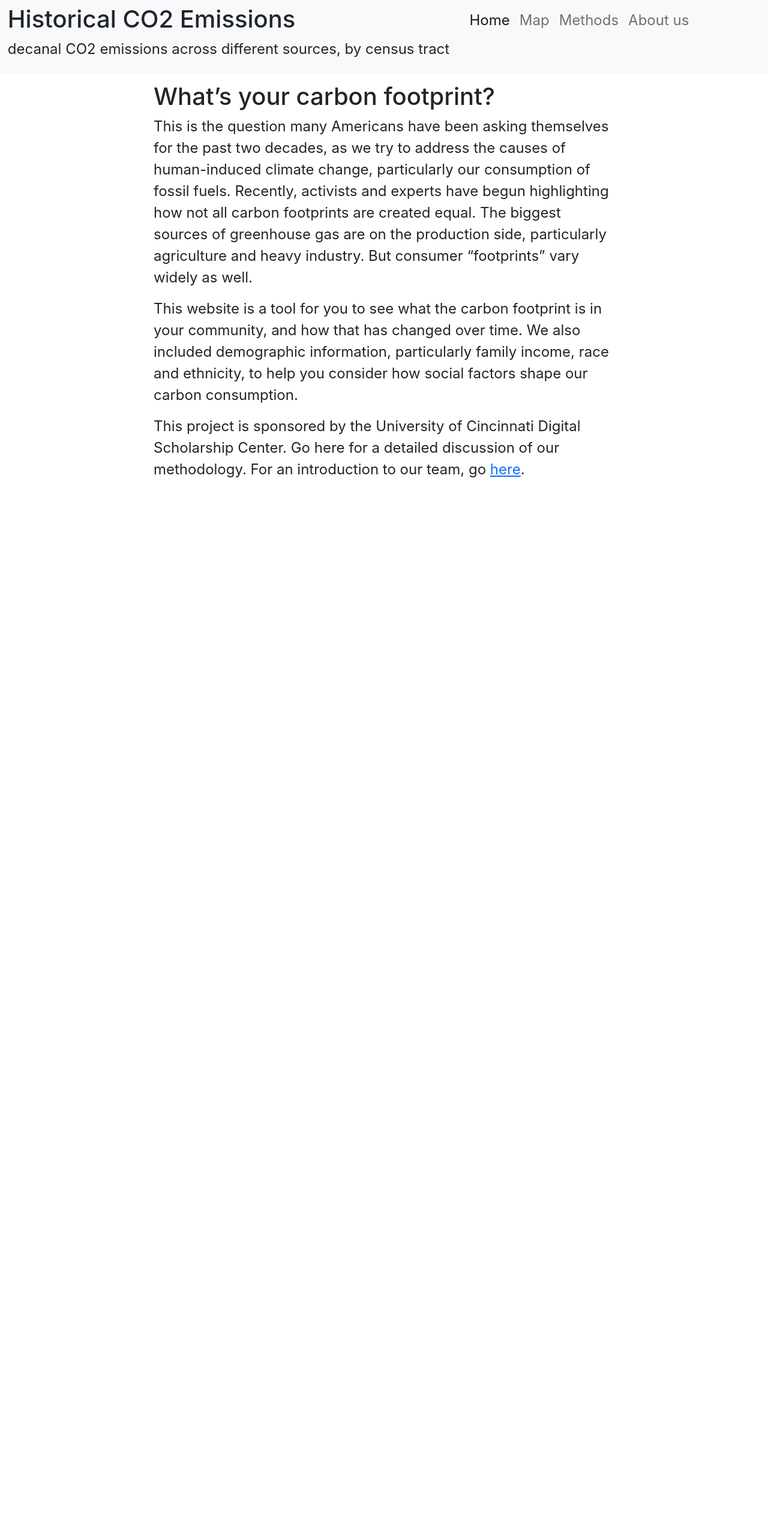
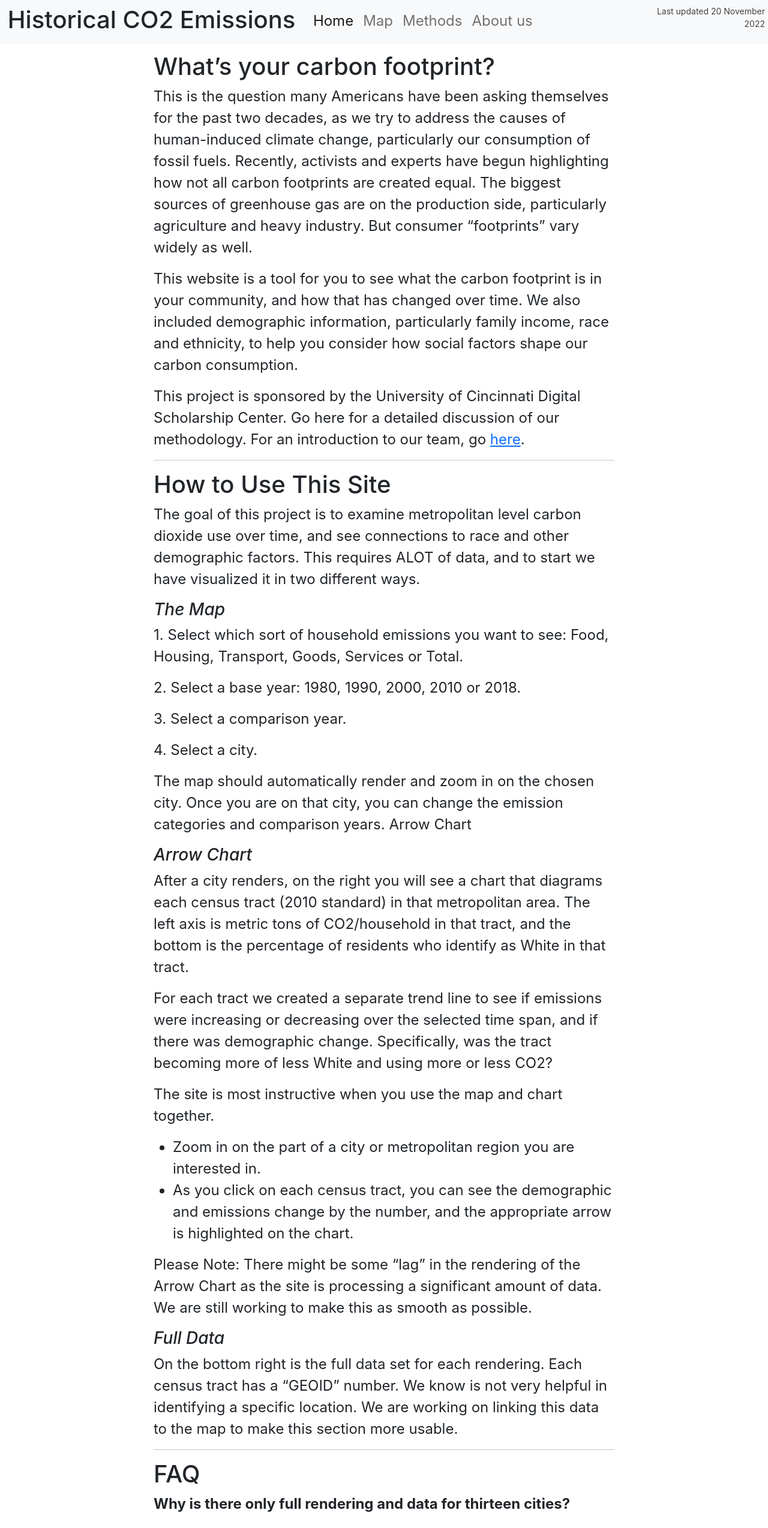
Before and after one commit to ucdscenter/climate_maps_v2, a React (Create React App) app in the folder climate-maps-mapbox-gl/: page / in a window 1280 px wide. Shown: the top 2548 px of the page at 60% size. Before the commit the page ends 817 px from the top, so only its background shows below. Built offline with nearby package versions, Linux system fonts and the light colour scheme.

Commit message:
updating home text, colors

```diff
--- a/climate-maps-mapbox-gl/src/App.css
+++ b/climate-maps-mapbox-gl/src/App.css
@@ -28,6 +28,14 @@
   color: #61dafb;
 }
 
+.last-updated-date {
+  font-size: 14px;
+  color: #444;
+  padding-right: 5px;
+}
+li {
+  font-size: x-large;
+}
 
 @keyframes App-logo-spin {
   from {
--- a/climate-maps-mapbox-gl/src/App.js
+++ b/climate-maps-mapbox-gl/src/App.js
@@ -14,7 +14,7 @@ function App() {
           <div id="nav-content">
             <span id="nav-title">
               <h1>Historical CO2 Emissions</h1>
-              <p>decanal CO2 emissions across different sources, by census tract</p>
+
             </span>
             <span id="nav-links">
               <ul className="navbar-nav mr-auto ">
@@ -24,7 +24,9 @@ function App() {
                 <li className='nav-item active'> <NavLink className='nav-link' to="About">About us</NavLink></li>
               </ul>
             </span>
+
           </div>
+          <p align='right' className="last-updated-date">Last updated 20 November 2022</p>
         </nav>
         <Routes>
           <Route path="/" element={<Home/>} />
--- a/climate-maps-mapbox-gl/src/Home.js
+++ b/climate-maps-mapbox-gl/src/Home.js
@@ -23,6 +23,53 @@ export default function Home() {
             <p>
                 This project is sponsored by the University of Cincinnati Digital Scholarship Center. Go here for a detailed discussion of our methodology. For an introduction to our team, go <a href="#" onClick={() => { navigate('/about'); return false }}>here</a>.
             </p>
-        </div >
+            <hr></hr>
+            <h1>How to Use This Site  </h1>
+            <p>
+            The goal of this project is to examine metropolitan level carbon dioxide use over time, and see connections to race and other demographic factors. This requires ALOT of data, and to start we have visualized it in two different ways.
+            </p>
+            <h3><i>The Map</i></h3>
+            <p>1. Select which sort of household emissions you want to see: Food, Housing, Transport, Goods, Services or Total.  </p>
+            <p>2. Select a base year: 1980, 1990, 2000, 2010 or 2018.  </p>
+            <p>3. Select a comparison year.  </p>
+            <p>4. Select a city.    </p>
+            <p>The map should automatically render and zoom in on the chosen city. Once you are on that city, you can change the emission categories and comparison years.
+Arrow Chart  </p>
+<h3><i>Arrow Chart</i></h3>
+<p>After a city renders, on the right you will see a chart that diagrams each census tract (2010 standard) in that metropolitan area. The left axis is metric tons of CO2/household in that tract, and the bottom is the percentage of residents who identify as White in that tract.  </p>
+<p>For each tract we created a separate trend line to see if emissions were increasing or decreasing over the selected time span, and if there was demographic change. Specifically, was the tract becoming more of less White and using more or less CO2?  </p>
+<p>The site is most instructive when you use the map and chart together.  </p>
+
+<ul>
+  <li>Zoom in on the part of a city or metropolitan region you are interested in.  </li>
+  <li>As you click on each census tract, you can see the demographic and emissions change by the number, and the appropriate arrow is highlighted on the chart.  </li>
+</ul>
+<p>Please Note: There might be some “lag” in the rendering of the Arrow Chart as the site is processing a significant amount of data. We are still working to make this as smooth as possible.
+ </p>
+
+ <h3><i>Full Data</i></h3>
+ <p>On the bottom right is the full data set for each rendering. Each census tract has a “GEOID” number.  We know is not very helpful in identifying a specific location. We are working on linking this data to the map to make this section more usable.  </p>
+ <hr></hr>
+ <h1>FAQ</h1>
+ <p><b>Why is there only full rendering and data for thirteen cities? </b></p>
+ <p>These were the cities chosen for the first stage of this project, and we used them for our initial round of mapping and rendering. As we refine the site, we will be adding data sets for every major metropolitan area in the United States.   </p>
+<p><b>Why is White the only racial category?  </b></p>
+<p>Our initial goal with this project was to see if there was a historic connection between Whiteness and fossil fuel use. We found that the answer to this is much more complicated than we had initially suspected. But we wanted to keep this initial visualization to explore the correlation between race and carbon emissions over time.
+
+As we revise the site, we will add different visualizations for other racial categories.  </p>
+
+<p><b>It looks like emissions have decreased significantly over the past forty years? Isn’t that great news?  </b></p>
+<p>Yes and no. It depends on the category and city.
+
+Household level emissions are based on federal government consumption and travel surveys. These are the best standardized, national data sets available, but in some ways they are just a snapshot at a particular moment in time.
+
+Carbon emissions for most American households are still very high, especially compared to peer countries in the Western Europe or parts of Asia.  </p>
+<p><b>When I initially look at a city, it’s all one color, with large blocks, but when I zoom in, there are a lot more districts with much different colors. Why?  </b></p>
+<p>In order to display all of the data effectively and efficiently, census tracts aregrouped together at the macro level. This does not effect the Arrow Chart for each city, which shows each census tract.
+
+Balancing detail and accuracy with a smoothly operating map is a challenge. We will continue to refine this over the coming weeks and months.
+
+For the best understanding of a city, we recommend zooming  </p>
+</div >
     )
 }
```
